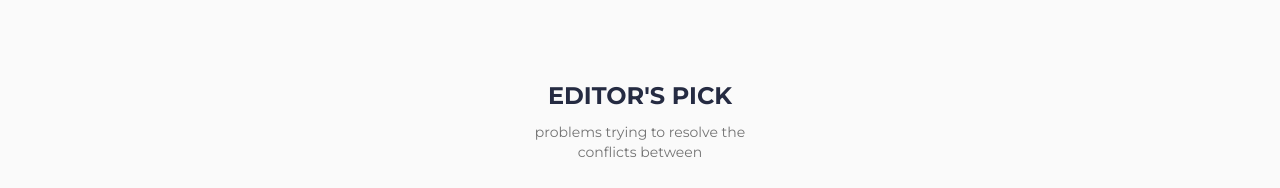
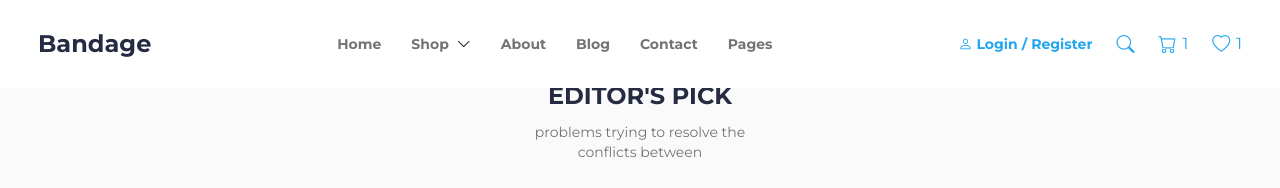
Before and after one commit to eduuardonogueira/ecommerce-bandage, a plain HTML site: page index.html in a window 1280 px wide. Shown: the top 188 px of the page. Drawn offline with nearby package versions, Linux system fonts and the light colour scheme.

Commit message:
added menu and js scripts

```diff
--- /dev/null
+++ b/assets/js/script.js
@@ -0,0 +1,21 @@
+const menu = document.getElementById("menu-button");
+const icon = document.getElementById("menu-icon");
+const openIcon = document.getElementById("menu-open-icon");
+const menuLinks = document.getElementById("menu-links");
+
+menu.addEventListener("click", () => {
+  openIcon.classList.toggle("show");
+  icon.classList.toggle("hidden");
+  menuLinks.classList.toggle("show");
+});
+
+const menuShop = document.getElementById("menu-shop");
+const shopIcon = document.getElementById("shop-icon");
+const shopIconOpen = document.getElementById("shop-icon-open");
+const menuShopLinks = document.getElementById("menu-shop-links");
+
+menuShop.addEventListener("click", () => {
+  shopIconOpen.classList.toggle("show");
+  shopIcon.classList.toggle("hidden");
+  menuShopLinks.classList.toggle("show");
+});
--- a/assets/styles/style.css
+++ b/assets/styles/style.css
@@ -54,6 +54,203 @@
   line-height: 20px;
   color: var(--second-text-color);
   text-align: center;
+}
+
+/* Menu */
+.show {
+  display: flex !important;
+}
+
+.hidden {
+  display: none !important;
+}
+
+.menu {
+  position: fixed;
+  width: 100%;
+  box-sizing: border-box;
+  z-index: 99;
+  background: var(--light-background-color);
+}
+
+.menu-nav {
+  display: flex;
+  justify-content: space-between;
+  align-items: center;
+  padding: 36px 35px;
+}
+
+.menu-logo {
+  font-size: 24px;
+  font-weight: 700;
+  line-height: 32px;
+  > a {
+    color: var(--text-color);
+    text-decoration: none;
+  }
+}
+
+.menu-links {
+  display: none;
+  flex-direction: column;
+  width: 100%;
+  align-items: center;
+  position: absolute;
+  top: 103px;
+  left: 0px;
+  gap: 30px;
+  background: var(--light-background-color);
+  padding: 100px;
+  box-sizing: border-box;
+}
+
+.menu-links li {
+  font-size: 30px;
+  line-height: 45px;
+  font-weight: 400;
+
+  > a,
+  span {
+    color: var(--second-text-color);
+    text-decoration: none;
+  }
+}
+
+:where(.menu-links, .menu-link-secondary) li:hover {
+  > a,
+  > span,
+  > i {
+    cursor: pointer;
+    color: var(--primary-color);
+  }
+}
+
+.menu-link-secondary {
+  display: flex;
+  align-items: center;
+  gap: 24px;
+}
+
+.menu-link-secondary li {
+  height: min-content;
+}
+
+.link-desktop {
+  display: none;
+}
+
+.menu-favorites,
+.menu-shopping {
+  display: flex;
+  gap: 6px;
+  align-items: center;
+}
+
+.menu-icon {
+  font-size: 22px;
+  color: var(--text-color);
+}
+
+.menu-icon:hover {
+  cursor: pointer;
+  color: var(--primary-color);
+}
+
+.menu-button {
+  border: none;
+  background: none;
+  padding: unset;
+
+  &:hover {
+    cursor: pointer;
+  }
+}
+
+.menu-icon-open {
+  display: none;
+}
+
+@media screen and (min-width: 1024px) {
+  .link-desktop {
+    display: flex;
+  }
+
+  .link-mobile {
+    display: none;
+  }
+
+  .menu-nav {
+    padding: 28px 38px;
+  }
+
+  .menu-links {
+    position: relative;
+    display: flex;
+    flex-direction: row;
+    padding: unset;
+    top: unset;
+    left: unset;
+    width: min-content;
+  }
+
+  .menu-link-shop {
+    position: relative;
+    display: flex;
+    gap: 8px;
+    align-items: center;
+  }
+
+  .menu-link-shop i {
+    position: relative;
+    height: 14px;
+    width: 14px;
+
+    &::before {
+      position: absolute;
+    }
+  }
+
+  .menu-shop {
+    display: none;
+    position: absolute;
+    flex-direction: column;
+    align-items: center;
+    gap: 10px;
+    top: 24px;
+    left: -12px;
+    background: var(--light-background-color);
+    width: 100%;
+    height: min-content;
+    padding: 24px 12px;
+    transition: width 1s ease;
+  }
+
+  .menu-links li {
+    font-size: 14px;
+    line-height: 24px;
+    font-weight: 700;
+  }
+
+  .menu-icon {
+    font-size: 18px;
+  }
+
+  .menu-login {
+    font-size: 14px;
+    line-height: 24px;
+    font-weight: 700;
+  }
+
+  .menu-link-secondary li a,
+  .menu-icon {
+    transition: color 1s ease;
+    color: var(--primary-color);
+    text-decoration: none;
+
+    &:hover {
+      color: var(--text-color);
+    }
+  }
 }
 
 /* edito's pick */
@@ -140,7 +337,7 @@
   margin-bottom: 10px;
 }
 
-.featured .second-text {
+.featured > .second-text {
   margin-block: 10px 48px;
 }
 
--- a/index.html
+++ b/index.html
@@ -18,7 +18,73 @@
     <title>Bandage</title>
   </head>
   <body class="font-montserrat">
-    <header></header>
+    <header class="menu">
+      <!-- <section class="header-desktop">
+        <p>Follow Us and get a chance to win 80% off</p>
+
+        <ul class="header-redes">
+          <li><a href="#"></a></li>
+        </ul>
+      </section> -->
+
+      <nav class="menu-nav">
+        <h1 class="menu-logo"><a href="#">Bandage</a></h1>
+
+        <ul class="menu-links" id="menu-links">
+          <li><a href="#">Home</a></li>
+          <li class="link-mobile"><a href="#">Product</a></li>
+          <li class="link-mobile"><a href="#">Pricing</a></li>
+          <li class="menu-link-shop link-desktop" id="menu-shop">
+            <span>Shop</span>
+            <i id="shop-icon" class="bi bi-chevron-down"></i>
+            <i id="shop-icon-open" class="bi bi-chevron-up link-mobile"></i>
+            <ul class="menu-shop" id="menu-shop-links">
+              <li><a href="#">Link-1</a></li>
+              <li><a href="#">Link-2</a></li>
+              <li><a href="#">Link-3</a></li>
+            </ul>
+          </li>
+          <li class="link-desktop"><a href="#">About</a></li>
+          <li class="link-desktop"><a href="#">Blog</a></li>
+          <li><a href="#">Contact</a></li>
+          <li class="link-desktop"><a href="#">Pages</a></li>
+        </ul>
+
+        <ul class="menu-link-secondary">
+          <li class="link-desktop">
+            <a href="#" class="menu-login">
+              <i class="bi bi-person"></i>
+              <span>Login / Register</span>
+            </a>
+          </li>
+          <li class="menu-search">
+            <i class="bi bi-search menu-icon"></i>
+          </li>
+          <li>
+            <a href="#" class="menu-shopping">
+              <i class="bi bi-cart menu-icon"></i>
+              <span class="link-desktop">1</span>
+            </a>
+          </li>
+          <li class="link-desktop">
+            <a href="#" class="menu-favorites">
+              <i class="bi bi-heart menu-icon"></i>
+              <span>1</span>
+            </a>
+          </li>
+          <li class="link-mobile">
+            <button id="menu-button" class="menu-button">
+              <i id="menu-icon" class="bi bi-list menu-icon"></i>
+              <img
+                id="menu-open-icon"
+                class="menu-icon-open"
+                src="./assets/icons/menu-open-icon.svg"
+              />
+            </button>
+          </li>
+        </ul>
+      </nav>
+    </header>
     <main>
       <section>
         <!-- banner will be a carrousel -->
@@ -435,5 +501,7 @@
         </p>
       </section>
     </footer>
+
+    <script type="text/javascript" src="./assets/js/script.js"></script>
   </body>
 </html>
```
Also changed, not shown: assets/icons/menu-open-icon.svg (added).
